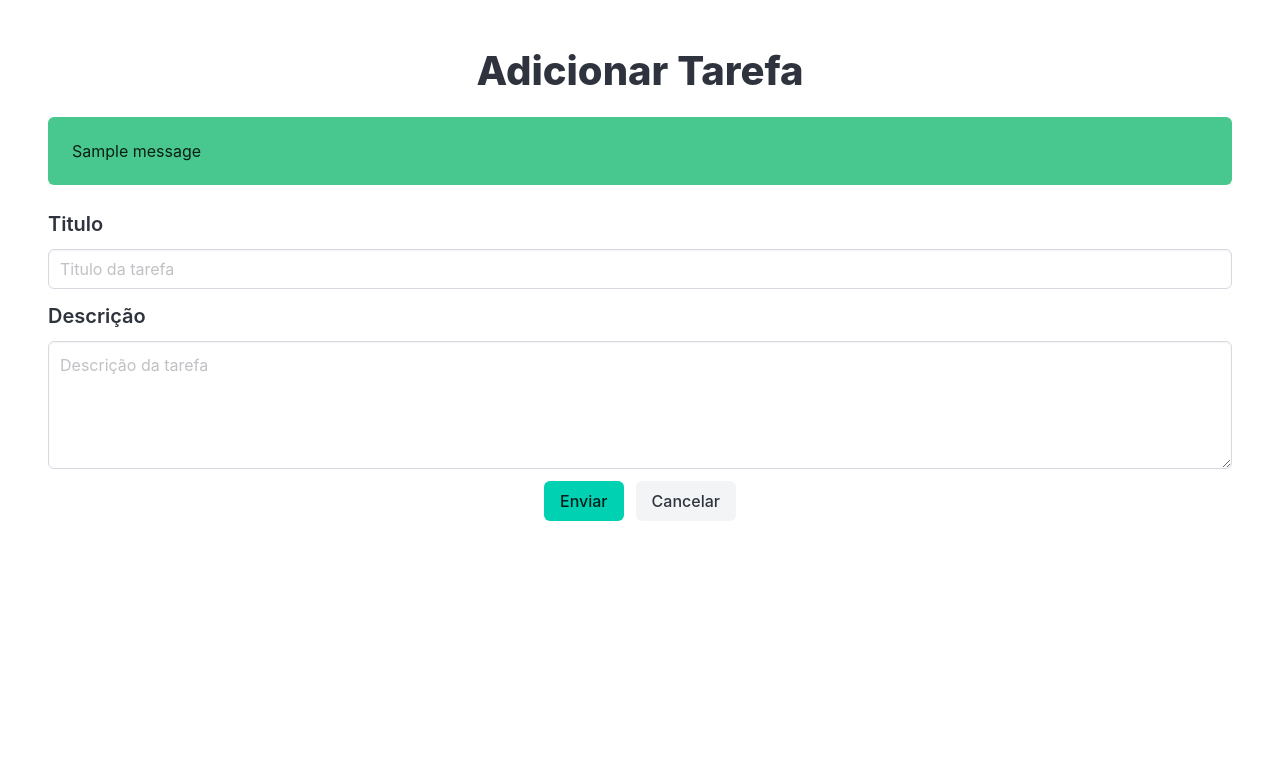
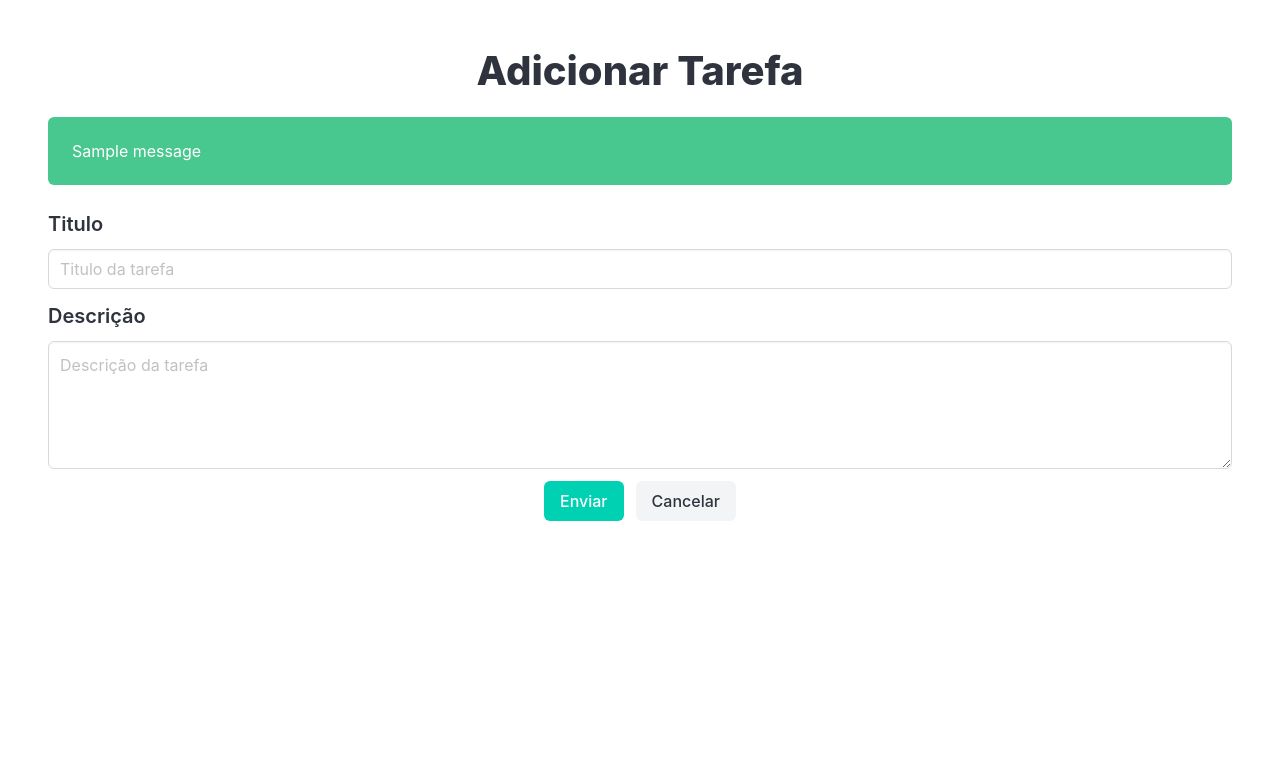
Before and after one commit to Alexandre-Michael/Lista-de-tarefas, a Django app: page /tarefanova/ in a window 1280 px wide. Shown: the part 57-818 px from the top of the page. Run offline with Django 5.2, Linux system fonts and the light colour scheme; tables that the repository leaves empty hold one stand-in row (values such as "Sample post"); one stand-in notice (Sample message) is shown.

Commit message:
💄 Added color white in button texts

```diff
--- a/app/templates/editar-tarefa.html
+++ b/app/templates/editar-tarefa.html
@@ -6,7 +6,7 @@
 <section class="section">
     <h1 class="title is-2 title-center">Editando "{{tarefa.title}}"</h1>
     {% if messages %}
-    <section class="notification {% for message in messages %}{% if 'success' in message.tags %}is-success{% elif 'error' in message.tags %}is-danger{% endif %}{% endfor %}">
+    <section class="notification has-text-white {% for message in messages %}{% if 'success' in message.tags %}is-success{% elif 'error' in message.tags %}is-danger{% endif %}{% endfor %}">
         {% for message in messages %}
             <p>{{ message }}</p>
         {% endfor %}
@@ -41,7 +41,7 @@
         </div>
         <div class="field is-grouped is-grouped-centered">
             <div class="control">
-                <button type="submit" class="button is-primary">Enviar</button>
+                <button type="submit" class="button is-primary has-text-white">Enviar</button>
             </div>
             <div class="control">
                 <a href="{% url 'editar-tarefa' tarefa.id %}">
--- a/app/templates/tarefa-nova.html
+++ b/app/templates/tarefa-nova.html
@@ -6,7 +6,7 @@
 <section class="section">
     <h1 class="title is-2 title-center">Adicionar Tarefa</h1>
     {% if messages %}
-    <section class="notification {% for message in messages %}{% if 'success' in message.tags %}is-success{% elif 'error' in message.tags %}is-danger{% endif %}{% endfor %}">
+    <section class="notification has-text-white {% for message in messages %}{% if 'success' in message.tags %}is-success{% elif 'error' in message.tags %}is-danger{% endif %}{% endfor %}">
         {% for message in messages %}
         <p>{{ message }}</p>
         {% endfor %}
@@ -28,7 +28,7 @@
         </div>
         <div class="field is-grouped is-grouped-centered">
             <div class="control">
-                <button type="submit" class="button is-primary">Enviar</button>
+                <button type="submit" class="button is-primary has-text-white">Enviar</button>
             </div>
             <div class="control">
                 <a href="{% url 'tarefa-nova' %}">
```
